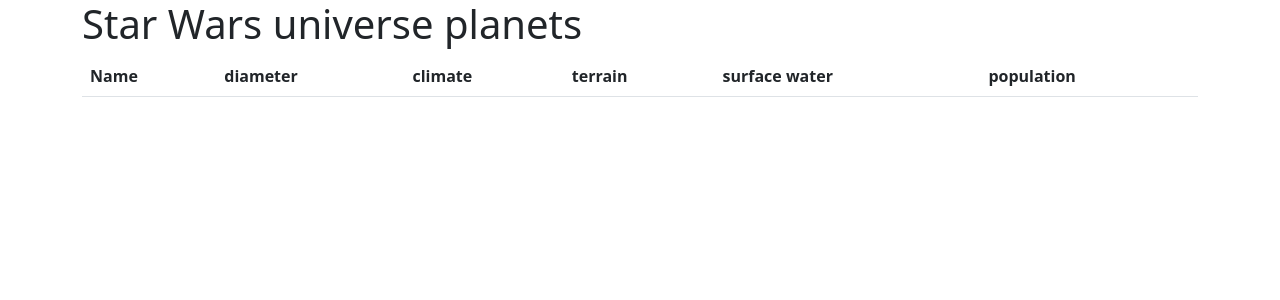
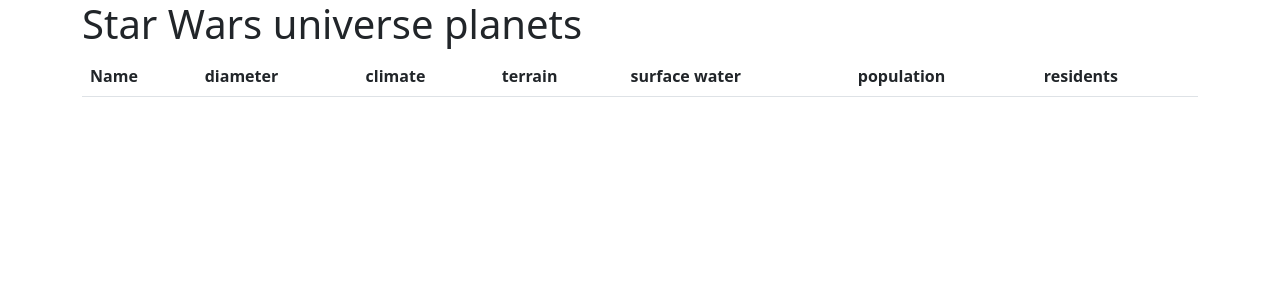
Before and after one commit to kamil-g-cc/june-apiwars, a Flask app: page / in a window 1280 px wide. Shown: the top 300 px of the page. Run offline with Flask 2, Linux system fonts and the light colour scheme; lists and menus that the app fills with data are empty.

Commit message:
adding residents

```diff
--- a/static/api_wars.js
+++ b/static/api_wars.js
@@ -11,7 +11,8 @@
             let terrainCol = document.createElement('td');
             let surfaceWaterCol = document.createElement('td');
             let populationCol = document.createElement('td');
-
+            let residents = document.createElement("td");
+            let residentsCount = 0;
             let diameter;
             diameter = formatNumber(planet.diameter) + " km";
             let population;
@@ -29,12 +30,24 @@
             surfaceWaterCol.innerHTML = surface_water;
             populationCol.innerHTML = population;
 
+            planet.residents.forEach(residentAPI=>{
+                residentsCount++;
+                residents.setAttribute("res_"+residentsCount, residentAPI);
+            })
+            if(residentsCount>0){
+                residents.innerHTML='<button class="btn btn-outline-secondary">'+residentsCount +' residents </button>';
+            } else {
+                residents.innerHTML='No known residents';
+            }
+            residentsCount = 0;
+
             row.appendChild(nameCol);
             row.appendChild(diameterCol);
             row.appendChild(climateCol);
             row.appendChild(terrainCol);
             row.appendChild(surfaceWaterCol);
             row.appendChild(populationCol);
+            row.appendChild(residents);
             tbody.append(row);
         }
         )
--- a/templates/index.html
+++ b/templates/index.html
@@ -20,6 +20,7 @@
                         <th>terrain</th>
                         <th>surface water</th>
                         <th>population</th>
+                        <th>residents</th>
                     </tr>
                 </thead>
                 <tbody id="planets"></tbody>
@@ -29,7 +30,9 @@
             <div class="modal-dialog">
                 <div class="modal-content">
                     <div class="modal-header">
-                        <h5 class="modal-title">Residents of <span id="planetName"></span></h5>
+                        <h5 class="modal-title">
+                            Residents of <span id="planetName"></span>
+                        </h5>
                         <button type="button" class="btn-close" data-bs-dismiss="modal" aria-label="Close"></button>
                     </div>
                     <div class="modal-body">
@@ -39,14 +42,12 @@
                                     <th>name</th>
                                     <th>height</th>
                                     <th>mass</th>
-
                                 </tr>
                             </thead>
                         </table>
                     </div>
                     <div class="modal-footer">
                         <button type="button" class="btn btn-secondary" data-bs-dismiss="modal">Close</button>
-
                     </div>
                 </div>
             </div>
```
